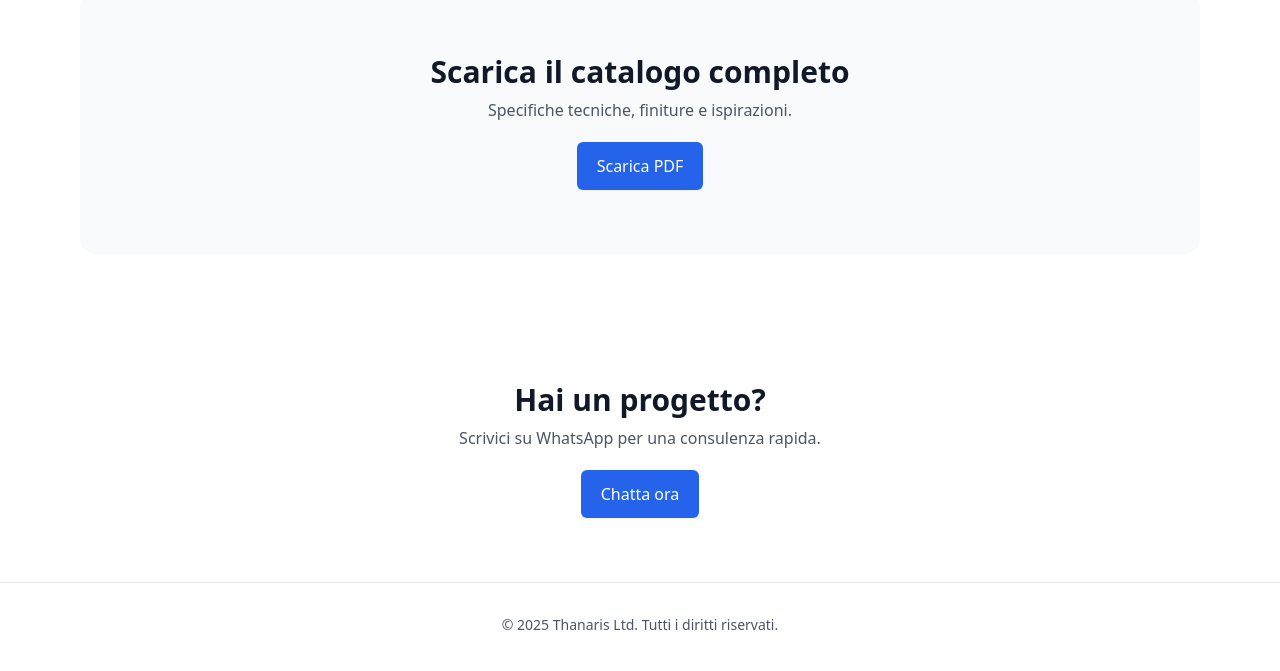
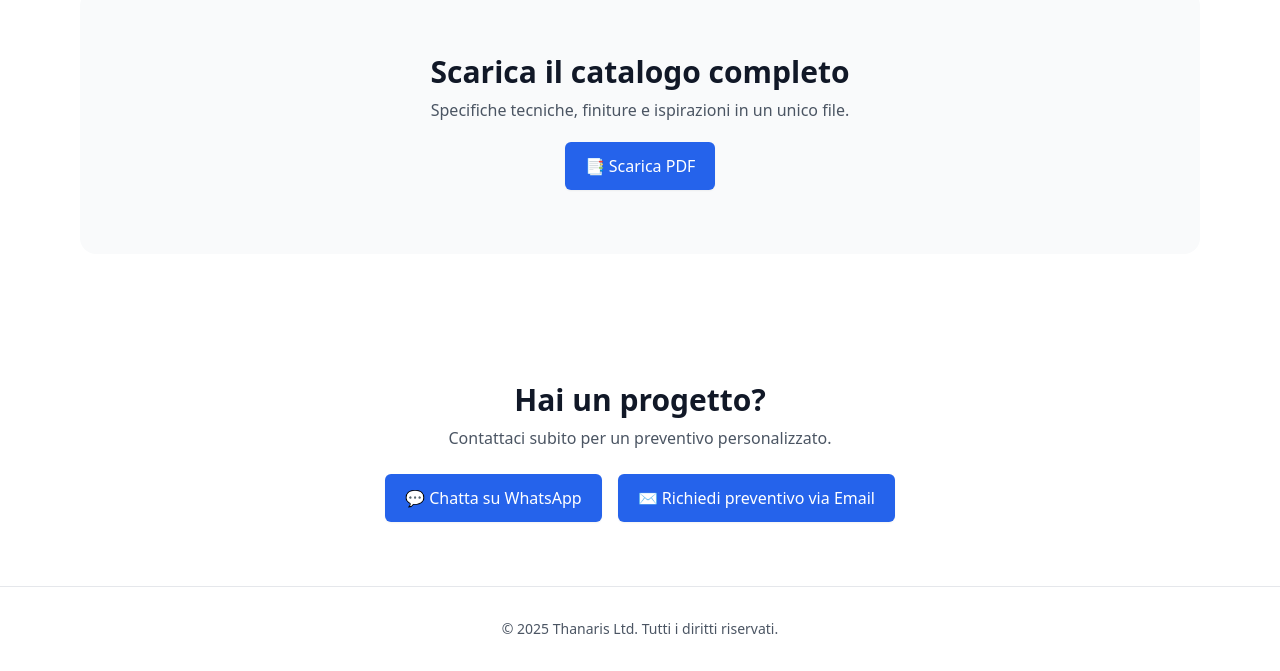
Before and after one commit to Thanaris/tha-naris, a Next.js app: page / in a window 1280 px wide. Shown: the part 1861-2532 px from the top of the page. Built offline with nearby package versions, Linux system fonts and the light colour scheme.

Commit message:
Update page.tsx

```diff
--- a/app/page.tsx
+++ b/app/page.tsx
@@ -6,8 +6,12 @@ import CollectionCard from '../components/CollectionCard';
 export default function Home() {
   return (
     <div className="space-y-12 md:space-y-16">
-      <div className="section"><Hero /></div>
+      {/* Hero section */}
+      <div className="section">
+        <Hero />
+      </div>
 
+      {/* Collezioni principali */}
       <section className="section">
         <div className="flex items-end justify-between mb-6">
           <h2 className="text-2xl md:text-3xl font-bold">Collezioni</h2>
@@ -15,21 +19,56 @@ export default function Home() {
         </div>
         <div className="grid sm:grid-cols-2 md:grid-cols-3 gap-6">
           {PRODUCTS.slice(0,6).map(p => (
-            <CollectionCard key={p.slug} slug={p.slug} name={p.name} image={p.image} size={p.size} description={p.description}/>
+            <CollectionCard
+              key={p.slug}
+              slug={p.slug}
+              name={p.name}
+              image={p.image}
+              size={p.size}
+              description={p.description}
+            />
           ))}
         </div>
       </section>
 
+      {/* Catalogo PDF */}
       <section className="section text-center bg-gray-50 rounded-2xl p-10">
         <h2 className="text-2xl md:text-3xl font-bold">Scarica il catalogo completo</h2>
-        <p className="text-gray-600 mt-2">Specifiche tecniche, finiture e ispirazioni.</p>
-        <a href="/catalog.pdf" className="btn-primary mt-5 inline-block">Scarica PDF</a>
+        <p className="text-gray-600 mt-2">Specifiche tecniche, finiture e ispirazioni in un unico file.</p>
+        <a
+          href="/catalog.pdf"
+          target="_blank"
+          rel="noopener noreferrer"
+          className="btn-primary mt-5 inline-block"
+        >
+          📑 Scarica PDF
+        </a>
       </section>
 
+      {/* Contatti rapidi */}
       <section className="section text-center">
         <h2 className="text-2xl md:text-3xl font-bold">Hai un progetto?</h2>
-        <p className="text-gray-600 mt-2">Scrivici su WhatsApp per una consulenza rapida.</p>
-        <a href="https://wa.me/35679255715" target="_blank" className="btn-primary mt-5 inline-block">Chatta ora</a>
+        <p className="text-gray-600 mt-2">Contattaci subito per un preventivo personalizzato.</p>
+
+        <div className="flex flex-col sm:flex-row justify-center gap-4 mt-6">
+          {/* WhatsApp */}
+          <a
+            href="https://wa.me/35679255715"
+            target="_blank"
+            rel="noopener noreferrer"
+            className="btn-primary inline-block bg-green-600 hover:bg-green-700"
+          >
+            💬 Chatta su WhatsApp
+          </a>
+
+          {/* Email */}
+          <a
+            href="mailto:afazzinothanaris@outlook.com"
+            className="btn-primary inline-block bg-blue-600 hover:bg-blue-700"
+          >
+            ✉️ Richiedi preventivo via Email
+          </a>
+        </div>
       </section>
     </div>
   );
```
